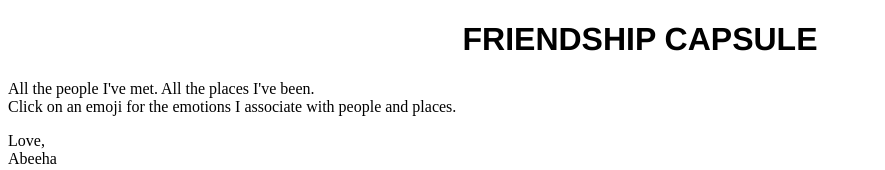
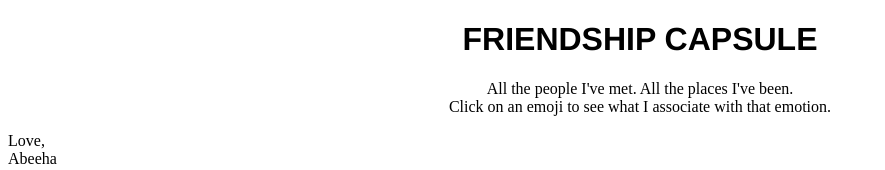
Before and after one commit to AbeehaKhan-27/gifting-memory-capsule, a plain HTML site: page index.html in a window 1280 px wide. Shown: the top 170 px of the page, without its empty margins (0-885 px from the left). Drawn offline with Linux system fonts and the light colour scheme.

Commit message:
refactor: initial instructions added

```diff
--- a/index.html
+++ b/index.html
@@ -15,8 +15,8 @@
   <h1 style="font-size: 2em; font-family: 'Franklin Gothic Medium';"align="center">FRIENDSHIP CAPSULE</h1>
   <body>
     <!-- You can put your HTML here -->
-    <p>All the people I've met. All the places I've been. <br>
-      Click on an emoji for the emotions I associate with people and places.
+    <p style="text-align: center;">All the people I've met. All the places I've been. <br>
+      Click on an emoji to see what I associate with that emotion.
     </p>
 
       <p>
```
